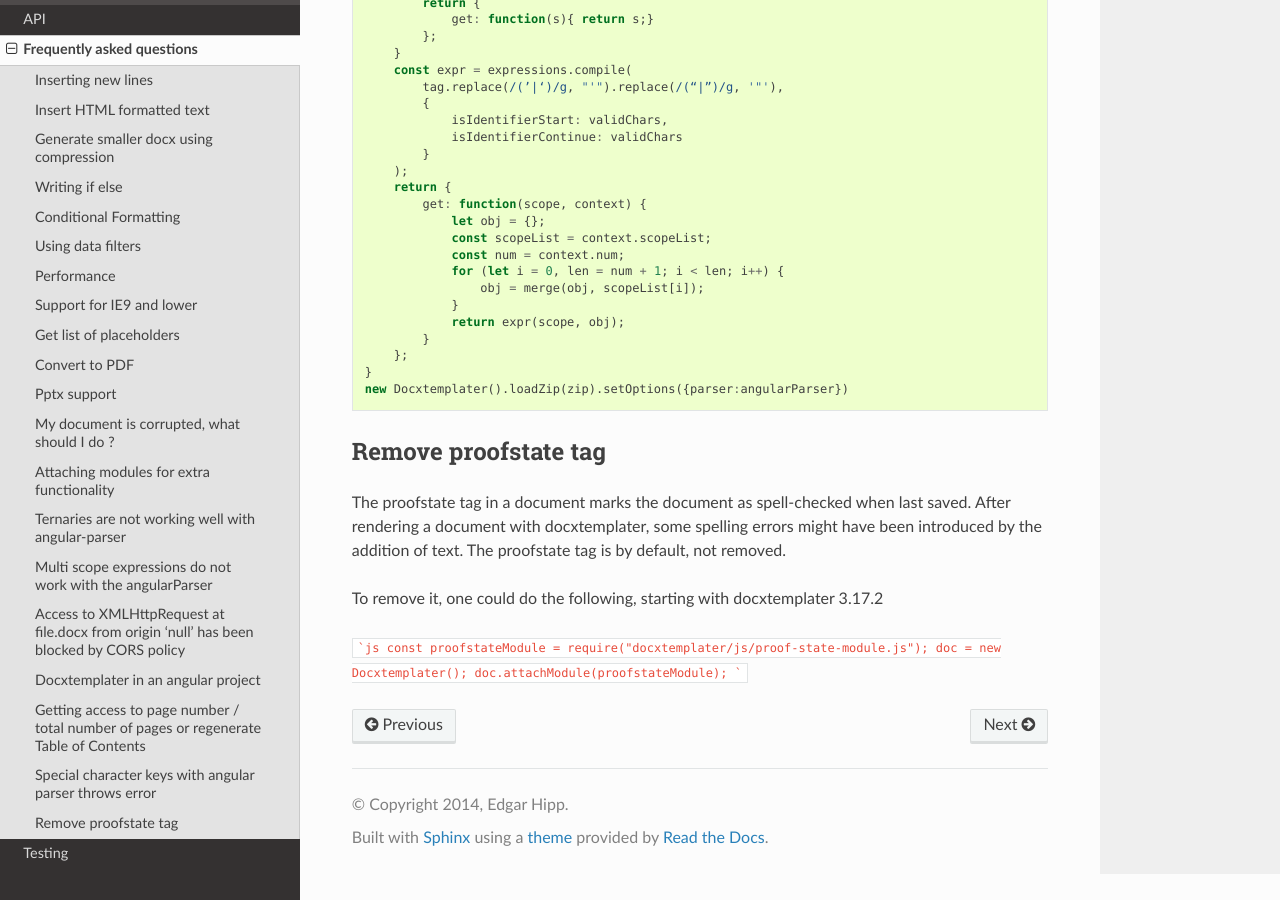
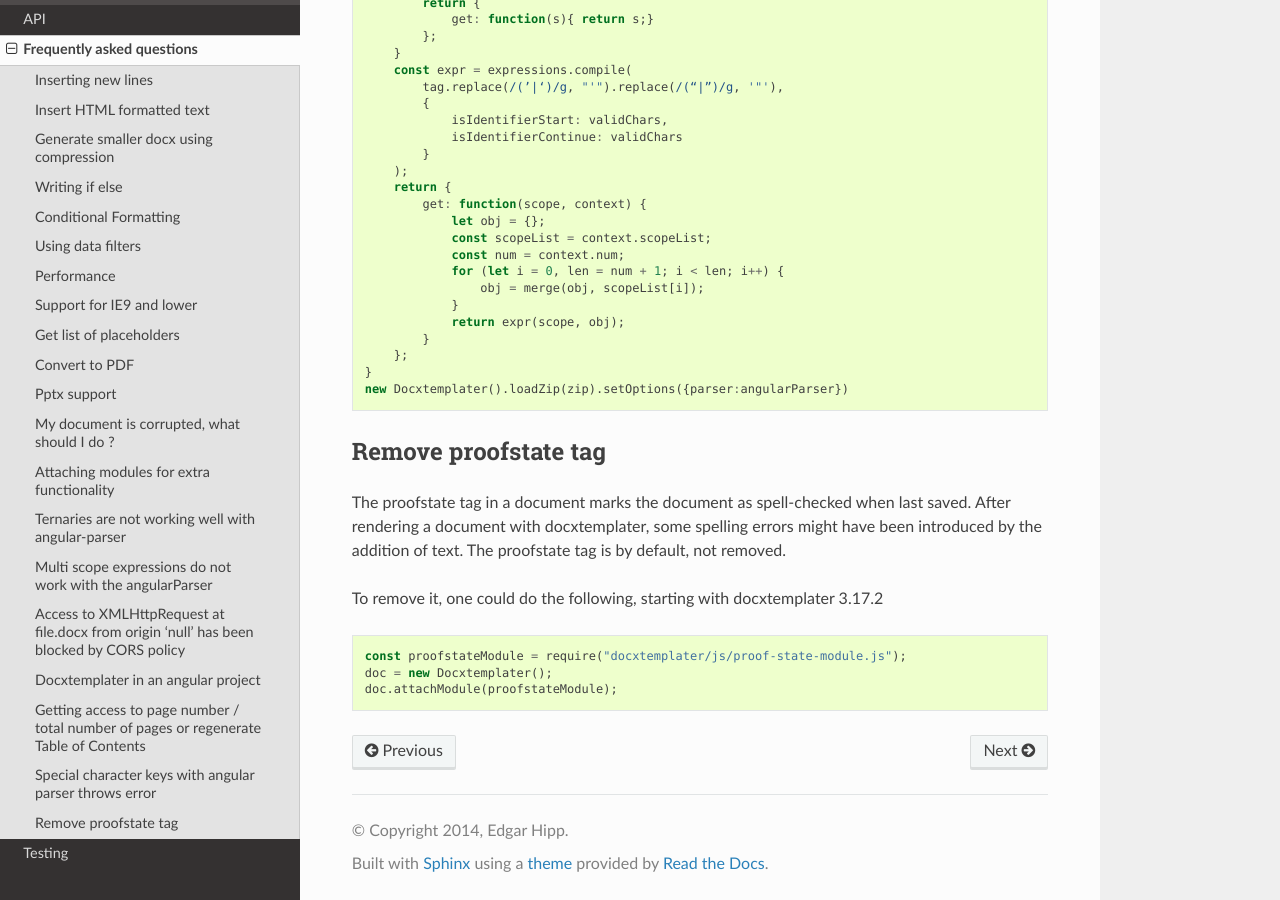
Before and after one commit to open-xml-templating/docxtemplater, a Sphinx documentation site: the page built from docs/source/faq.rst, in a window 1280 px wide and 900 px high, scrolled down 10775 px. Built offline with Sphinx 7.4.7 and the Read the Docs theme 2.0.0, drawn with Linux system fonts in a browser that asks for light colours.

````diff
--- a/docs/source/faq.rst
+++ b/docs/source/faq.rst
@@ -595,8 +595,8 @@ The proofstate tag is by default, not removed.
 
 To remove it, one could do the following, starting with docxtemplater 3.17.2
 
-```js
-const proofstateModule = require("docxtemplater/js/proof-state-module.js");
-doc = new Docxtemplater();
-doc.attachModule(proofstateModule);
-```
+.. code-block:: javascript
+
+    const proofstateModule = require("docxtemplater/js/proof-state-module.js");
+    doc = new Docxtemplater();
+    doc.attachModule(proofstateModule);
````
